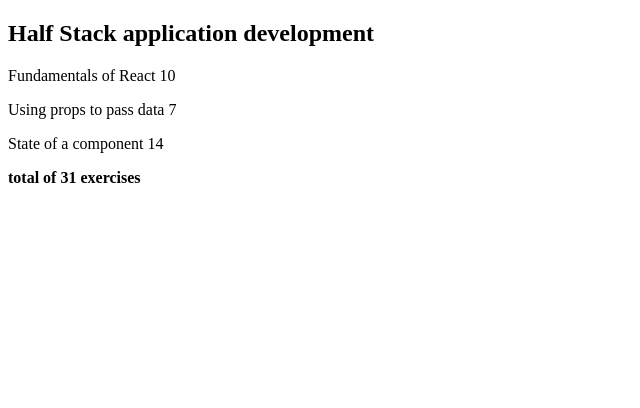
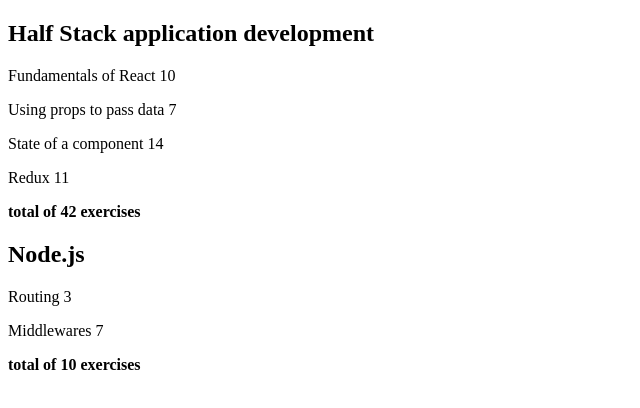
Before and after one commit to Eusabious12/Fullstackopen, a React (Vite) app: page / in a window 1280 px wide. Shown: the top 408 px of the page, without its empty margins (0-640 px from the left). Built offline with nearby package versions, Linux system fonts and the light colour scheme.

Commit message:
Exercise 2.4 done

```diff
--- a/src/App.jsx
+++ b/src/App.jsx
@@ -1,9 +1,5 @@
 const Part = ({ part }) => {
-  return (
-    <p>
-      {part.name} {part.exercises}
-    </p>
-  )
+  return <p>{part.name} {part.exercises}</p>
 }
 
 const Header = ({ course }) => {
@@ -16,30 +12,10 @@
       {course.parts.map(part =>
         <Part key={part.id} part={part} />
       )}
-   </div>
-  )
-}
-
-const Course = ({ course }) => {
-  return (
-    <div>
-      <Header course={course} />
-      <Content course={course} />
     </div>
   )
 }
 
-
-const App = () => {
-  const course = {
-    id: 1,
-    name: 'Half Stack application development',
-    parts: [
-      { name: 'Fundamentals of React', exercises: 10, id: 1 },
-      { name: 'Using props to pass data', exercises: 7, id: 2 },
-      { name: 'State of a component', exercises: 14, id: 3 }
-    ]
-  }
 const Total = ({ course }) => {
   const total = course.parts.reduce((sum, part) => sum + part.exercises, 0)
   return <p><strong>total of {total} exercises</strong></p>
@@ -54,7 +30,34 @@
     </div>
   )
 }
-  return <Course course={course} />
+
+const App = () => {
+  const courses = [
+    {
+      name: 'Half Stack application development',
+      id: 1,
+      parts: [
+        { name: 'Fundamentals of React', exercises: 10, id: 1 },
+        { name: 'Using props to pass data', exercises: 7, id: 2 },
+        { name: 'State of a component', exercises: 14, id: 3 },
+        { name: 'Redux', exercises: 11, id: 4 }
+      ]
+    },
+    {
+      name: 'Node.js',
+      id: 2,
+      parts: [
+        { name: 'Routing', exercises: 3, id: 1 },
+        { name: 'Middlewares', exercises: 7, id: 2 }
+      ]
+    }
+  ]
+
+  return (
+    <div>
+      {courses.map(course => <Course key={course.id} course={course} />)}
+    </div>
+  )
 }
 
 export default App
```
